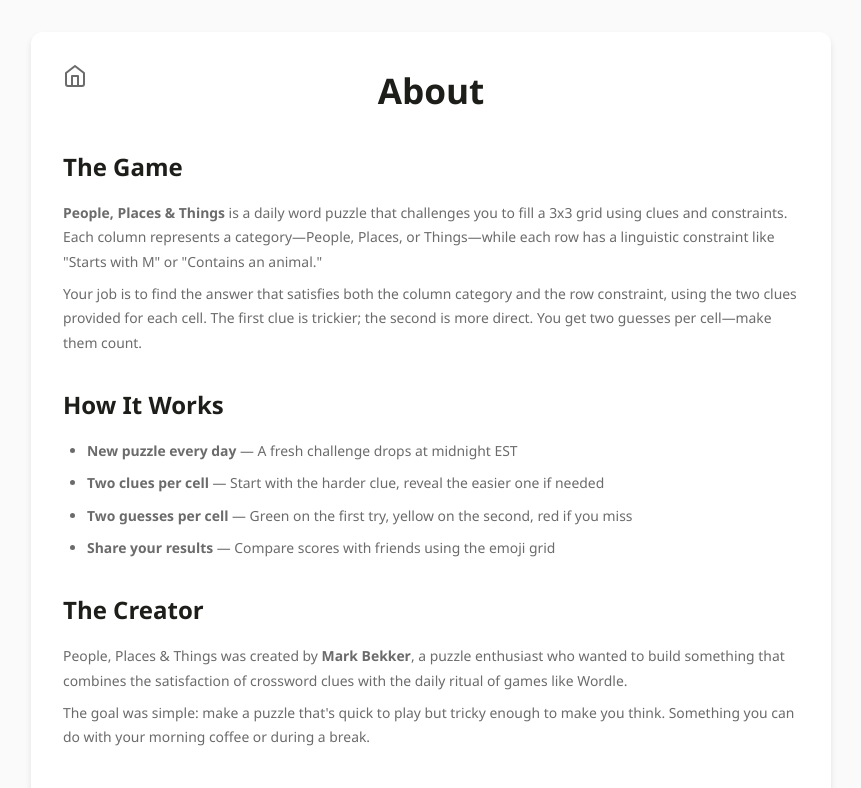
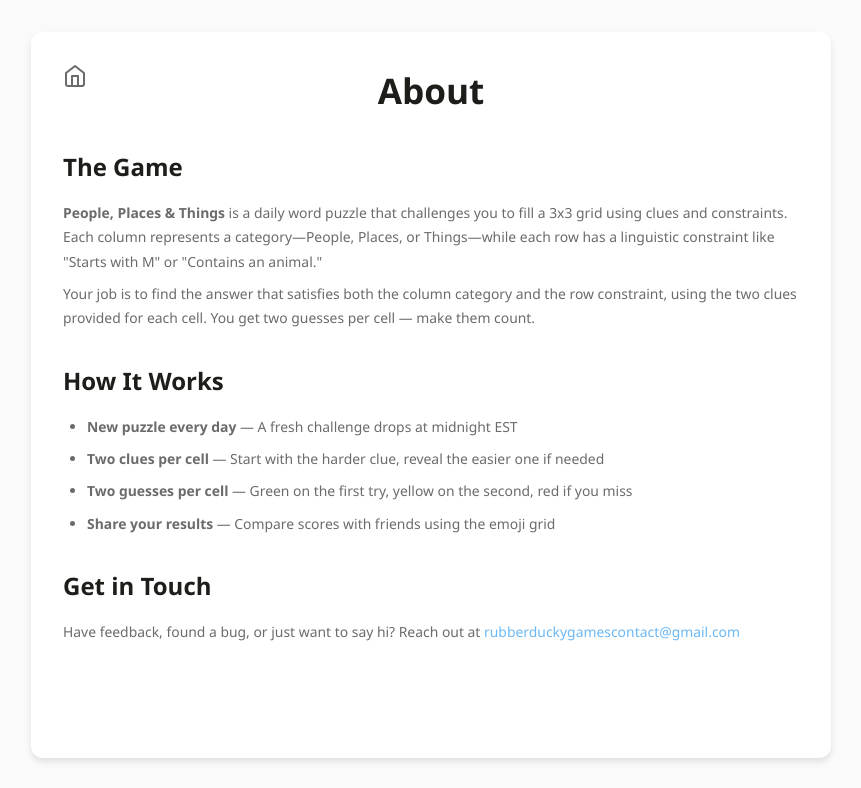
Before and after one commit to MarksGit98/people-places-things, a React (Vite) app: page /about in a window 1280 px wide. Shown: the top 788 px of the page, without its empty margins (209-1070 px from the left). Built offline with nearby package versions, Linux system fonts and the light colour scheme; a web font is replaced by a local one.

Commit message:
about edit

```diff
--- a/src/components/About/About.tsx
+++ b/src/components/About/About.tsx
@@ -25,8 +25,7 @@ export function About() {
           </p>
           <p>
             Your job is to find the answer that satisfies both the column category and the row constraint,
-            using the two clues provided for each cell. The first clue is trickier; the second is more direct.
-            You get two guesses per cell—make them count.
+            using the two clues provided for each cell. You get two guesses per cell — make them count.
           </p>
         </section>
 
@@ -38,19 +37,6 @@ export function About() {
             <li><strong>Two guesses per cell</strong> — Green on the first try, yellow on the second, red if you miss</li>
             <li><strong>Share your results</strong> — Compare scores with friends using the emoji grid</li>
           </ul>
-        </section>
-
-        <section className="about__section">
-          <h2>The Creator</h2>
-          <p>
-            People, Places & Things was created by <strong>Mark Bekker</strong>, a puzzle enthusiast who wanted
-            to build something that combines the satisfaction of crossword clues with the daily ritual of games
-            like Wordle.
-          </p>
-          <p>
-            The goal was simple: make a puzzle that's quick to play but tricky enough to make you think.
-            Something you can do with your morning coffee or during a break.
-          </p>
         </section>
 
         <section className="about__section">
```
